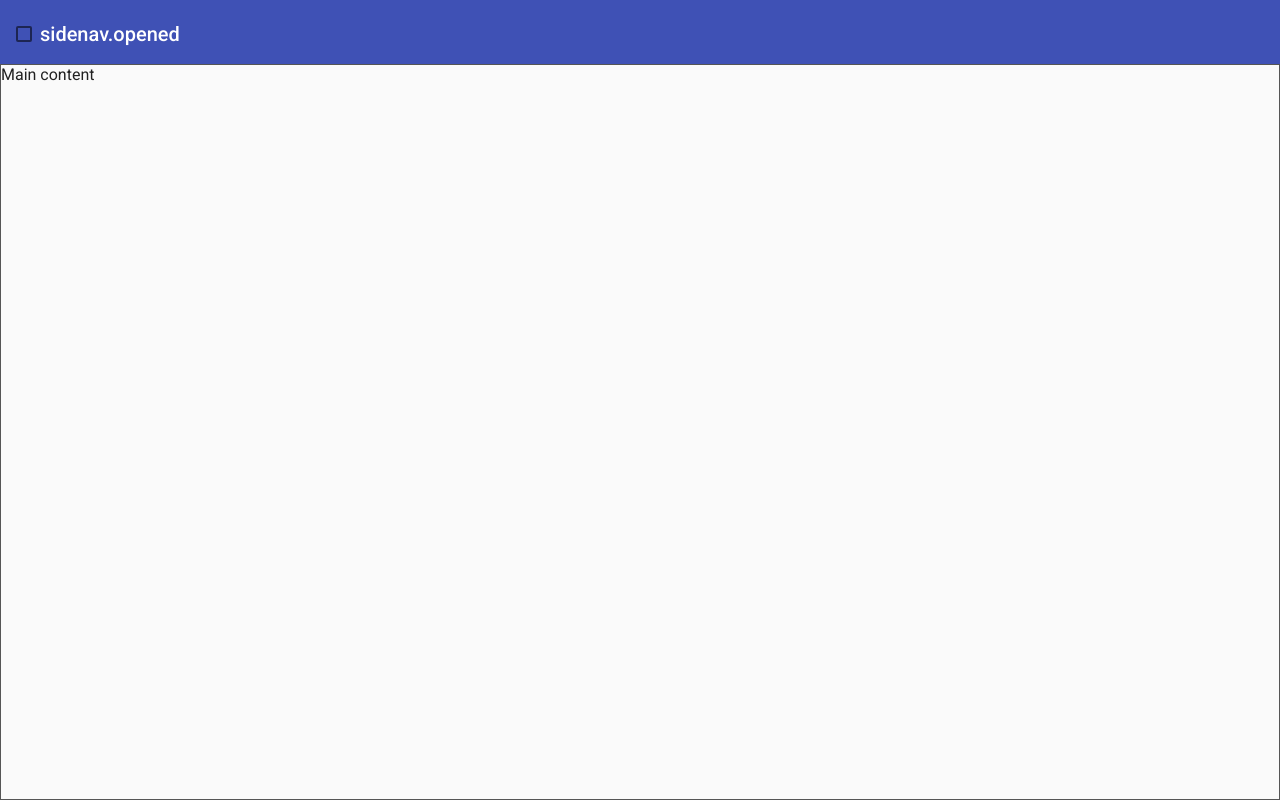
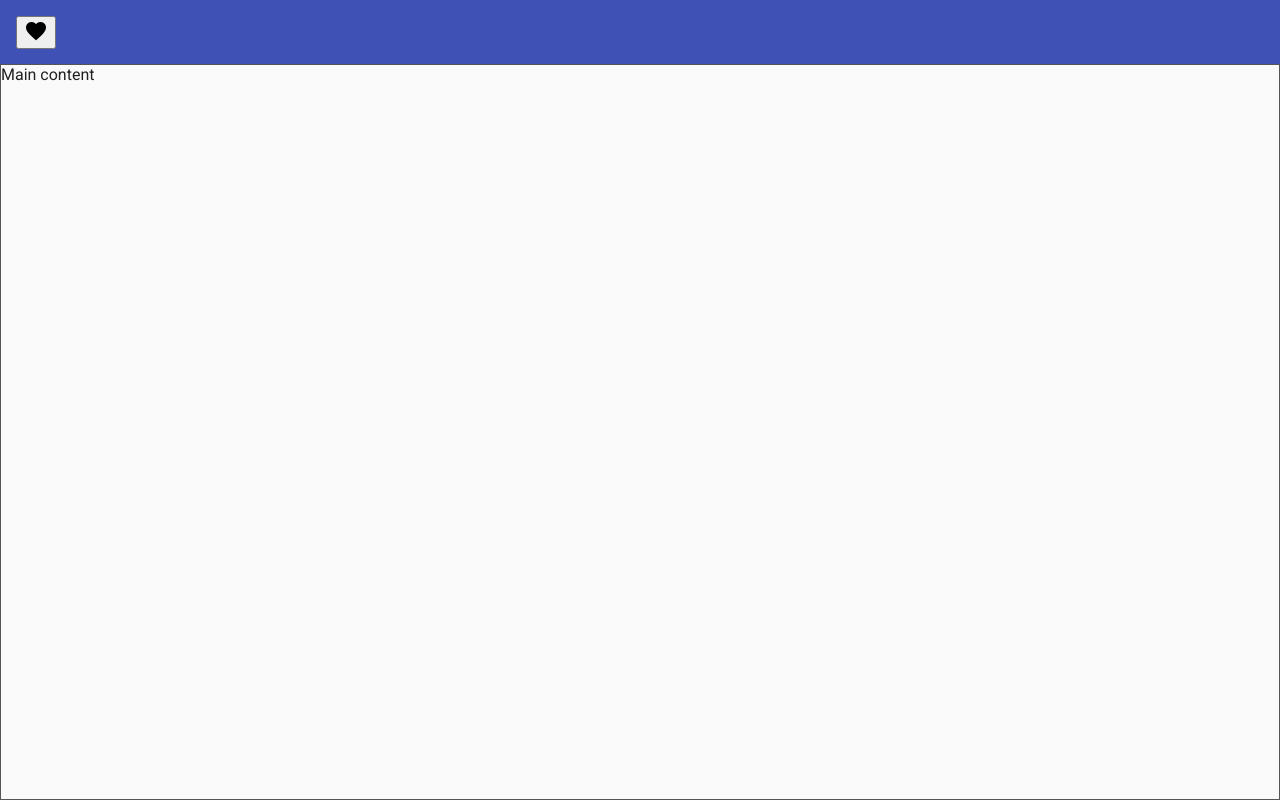
Before and after one commit to blajir/angular-material-sidenav, an Angular app: page / in a window 1280 px wide. Built offline with nearby package versions, Linux system fonts and the light colour scheme.

Commit message:
`button`でnavをトグルするように変更

```diff
--- a/src/app/core/layouts/layout/layout.component.css
+++ b/src/app/core/layouts/layout/layout.component.css
@@ -16,3 +16,8 @@
 .example-spacer {
   flex: 1 1 auto;
 }
+
+.example-button-row button,
+.example-button-row a {
+  margin-right: 8px;
+}
--- a/src/app/core/layouts/layout/layout.component.html
+++ b/src/app/core/layouts/layout/layout.component.html
@@ -1,6 +1,8 @@
 <mat-toolbar color="primary">
   <mat-toolbar-row>
-    <mat-checkbox [(ngModel)]="opened">sidenav.opened</mat-checkbox>
+    <button mat-icon-button (click)="toggleNav()">
+      <mat-icon aria-label="Example icon-button with a heart icon">favorite</mat-icon>
+    </button>
     <span class="example-spacer"></span>
   </mat-toolbar-row>
 </mat-toolbar>
--- a/src/app/core/layouts/layout/layout.component.ts
+++ b/src/app/core/layouts/layout/layout.component.ts
@@ -8,9 +8,15 @@ import { Component, OnInit } from '@angular/core';
 export class LayoutComponent implements OnInit {
   opened: boolean;
 
-  constructor() { }
+  constructor() {
+    this.opened = false;
+  }
 
   ngOnInit() {
   }
 
+  toggleNav() {
+    this.opened = !this.opened;
+  }
+
 }
```
